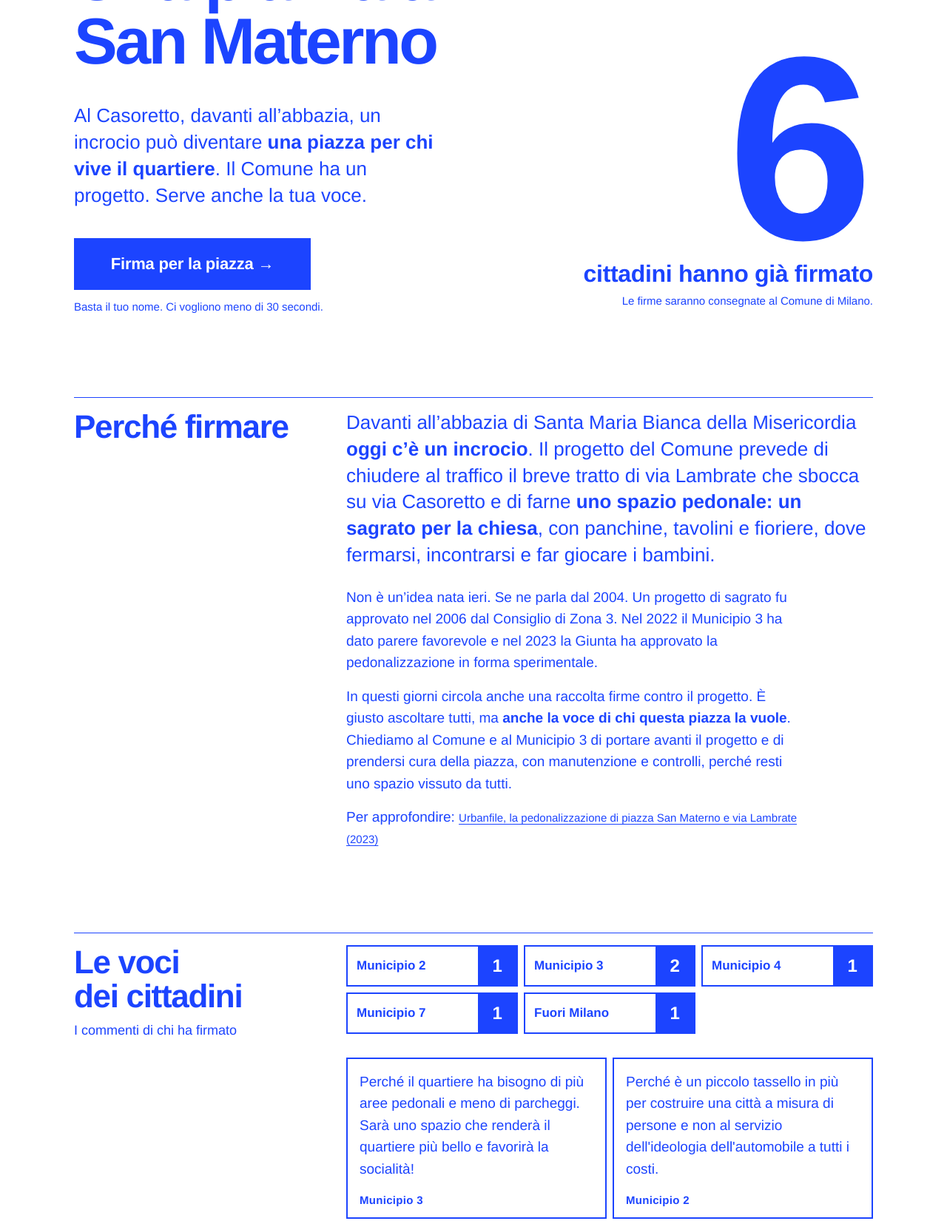
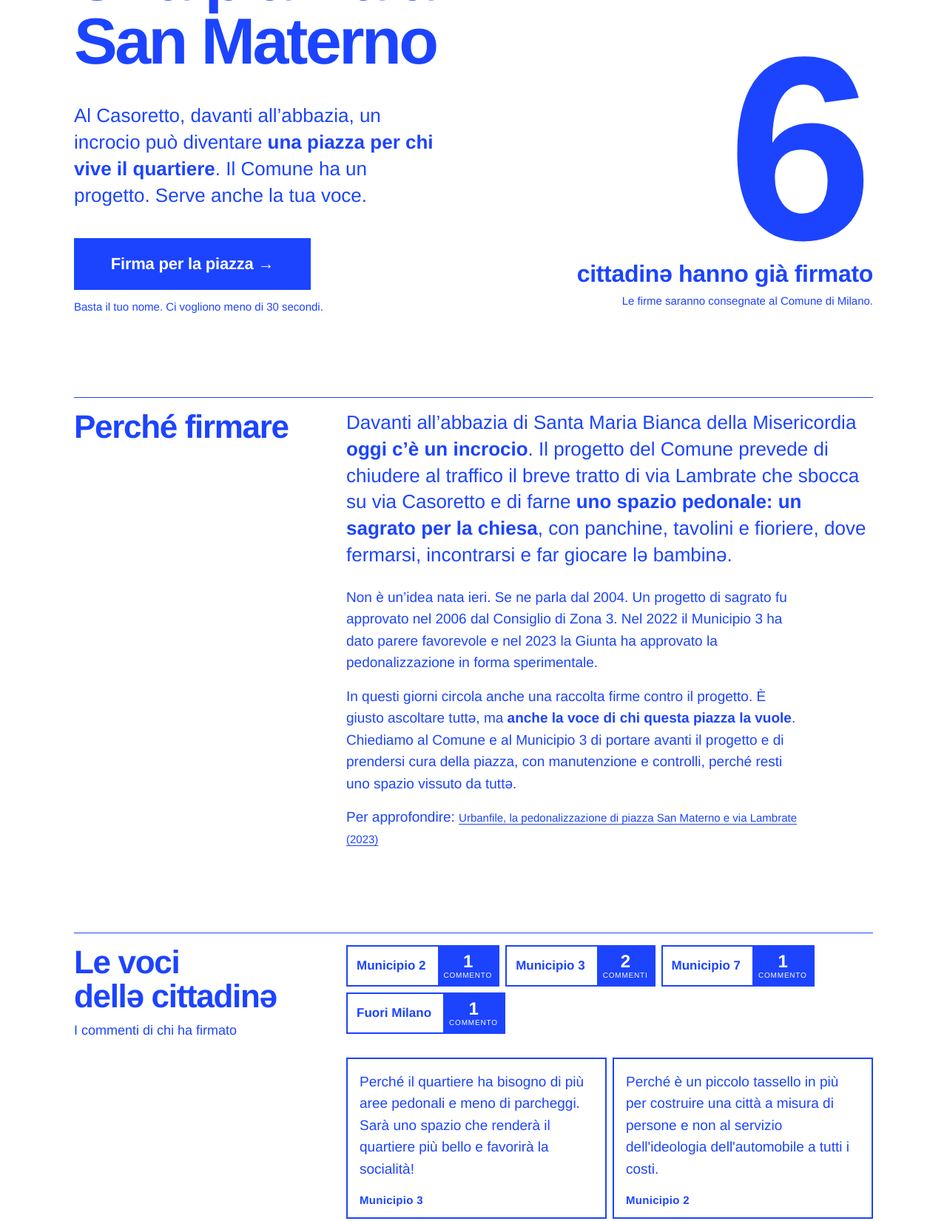
Before and after one commit to cittadinanzaattivamilano/PiazzaSanMaterno, a plain HTML site: page dist/index.html in a window 1280 px wide. Shown: the part 286-1937 px from the top of the page at 74% size. Drawn offline with Linux system fonts and the light colour scheme; no server answers.

Commit message:
Voci: riquadri stretti con conteggio commenti; mobile: numero a capo da 3 cifre e meno bianco in alto; linguaggio inclusivo
Co-Authored-By: Claude Opus 5.5 <noreply@anthropic.com>
Claude-Session: https://claude.ai/code/session_01MLSMTE6nJDMfFhkLsfSVGa

```diff
--- a/dist/index.html
+++ b/dist/index.html
@@ -127,7 +127,8 @@
   button.tile:hover { background: var(--blue); color: #fff; }
   button.tile:hover .n { background: #fff; color: var(--blue); }
   .tile .t { display: flex; align-items: center; padding: var(--u) var(--u) var(--u) calc(var(--u) * 1.5); min-width: 0; }
-  .tile .n { flex: none; min-width: 52px; padding: 0 var(--u); display: flex; align-items: center; justify-content: center; background: var(--blue); color: #fff; font-size: 24px; letter-spacing: -.02em; font-variant-numeric: tabular-nums; }
+  .tile .n { flex: none; min-width: 64px; padding: calc(var(--u) * .75) var(--u); display: flex; flex-direction: column; align-items: center; justify-content: center; gap: 2px; background: var(--blue); color: #fff; font-size: 24px; line-height: 1; letter-spacing: -.02em; font-variant-numeric: tabular-nums; }
+  .tile .n small { font-size: 10px; font-weight: 400; letter-spacing: .08em; text-transform: uppercase; }
   .tile[aria-pressed="true"] { background: var(--blue); color: #fff; }
   .tile[aria-pressed="true"] .n { background: #fff; color: var(--blue); }
   .tile.unk { border-style: dashed; }
@@ -151,7 +152,9 @@
   .status { font-family: var(--display); font-size: var(--t-caption); font-weight: 400; color: var(--blue); }
   .note { margin: calc(var(--u) * 3) 0 0; font-family: var(--display); font-size: var(--t-caption); font-weight: 400; line-height: 1.4; color: var(--blue); max-width: 58ch; }
   @media (min-width: 768px) {
-    .tiles { grid-template-columns: repeat(3, 1fr); }
+    .tiles { display: flex; flex-wrap: wrap; }
+    .tiles .tile { width: auto; white-space: nowrap; }
+    .tile .t { padding-right: calc(var(--u) * 2); }
     .voices { grid-template-columns: 1fr 1fr; align-items: start; }
     .vcol { display: flex; flex-direction: column; gap: var(--u); min-width: 0; }
   }
@@ -174,6 +177,14 @@
     .hero .count .num { text-align: left; padding-right: 0; font-size: clamp(104px, 32vw, 136px); }
     .hero .count .meta, .hero .act .meta { font-size: 13px; line-height: 1.35; }
     .hero .act .meta { margin-top: var(--u); }
+    /* da 3 cifre la scritta va sotto il numero */
+    .hero .count.stack { display: block; }
+    .hero .count.stack .num { margin: 0 0 var(--u); }
+    .hero .count.stack .num-label { margin: 0 0 calc(var(--u) * .5); }
+    /* meno bianco tra testata e titolo, cosi' il pulsante si vede nella prima schermata */
+    .top + .hero { margin-top: calc(var(--u) * 3 - var(--section)); }
+    .hero h1 { margin-bottom: calc(var(--u) * 2); }
+    .hero .lead { font-size: 20px; margin-bottom: calc(var(--u) * 3); }
     .meta, .hint, .foot, .foot p { font-size: 13px; }
     .tiles, .selinfo { display: none !important; }
     blockquote .m, blockquote cite, blockquote footer { font-size: 13px; }
@@ -204,7 +215,7 @@
     </div>
     <div class="count" aria-label="Firme raccolte">
       <p class="num" id="num"><span id="total">6</span></p>
-      <p class="num-label" id="numlabel">cittadini hanno già firmato</p>
+      <p class="num-label" id="numlabel">cittadinə hanno già firmato</p>
       <p class="meta">Le firme saranno consegnate al Comune di Milano.</p>
     </div>
   </section>
@@ -212,19 +223,19 @@
   <section class="sec story grid">
     <h2>Perché firmare</h2>
     <div class="body">
-      <p>Davanti all’abbazia di Santa Maria Bianca della Misericordia <strong>oggi c’è un incrocio</strong>. Il progetto del Comune prevede di chiudere al traffico il breve tratto di via Lambrate che sbocca su via Casoretto e di farne <strong>uno spazio pedonale: un sagrato per la chiesa</strong>, con panchine, tavolini e fioriere, dove fermarsi, incontrarsi e far giocare i bambini.</p>
+      <p>Davanti all’abbazia di Santa Maria Bianca della Misericordia <strong>oggi c’è un incrocio</strong>. Il progetto del Comune prevede di chiudere al traffico il breve tratto di via Lambrate che sbocca su via Casoretto e di farne <strong>uno spazio pedonale: un sagrato per la chiesa</strong>, con panchine, tavolini e fioriere, dove fermarsi, incontrarsi e far giocare lə bambinə.</p>
       <p>Non è un’idea nata ieri. Se ne parla dal 2004. Un progetto di sagrato fu approvato nel 2006 dal Consiglio di Zona 3. Nel 2022 il Municipio 3 ha dato parere favorevole e nel 2023 la Giunta ha approvato la pedonalizzazione in forma sperimentale.</p>
-      <p>In questi giorni circola anche una raccolta firme contro il progetto. È giusto ascoltare tutti, ma <strong>anche la voce di chi questa piazza la vuole</strong>. Chiediamo al Comune e al Municipio 3 di portare avanti il progetto e di prendersi cura della piazza, con manutenzione e controlli, perché resti uno spazio vissuto da tutti.</p>
+      <p>In questi giorni circola anche una raccolta firme contro il progetto. È giusto ascoltare tuttə, ma <strong>anche la voce di chi questa piazza la vuole</strong>. Chiediamo al Comune e al Municipio 3 di portare avanti il progetto e di prendersi cura della piazza, con manutenzione e controlli, perché resti uno spazio vissuto da tuttə.</p>
       <p class="ref">Per approfondire: <a href="https://blog.urbanfile.org/2023/07/21/milano-casoretto-pedonalizzazione-di-piazza-san-materno-e-via-lambrate/" target="_blank" rel="noopener">Urbanfile, la pedonalizzazione di piazza San Materno e via Lambrate (2023)</a></p>
     </div>
   </section>
 
   <section class="sec voices-grid grid">
-    <h2>Le voci dei cittadini<span class="sub">I commenti di chi ha firmato</span></h2>
+    <h2>Le voci dellə cittadinə<span class="sub">I commenti di chi ha firmato</span></h2>
     <div class="body">
-      <p class="hint">I commenti di chi ha firmato<span class="desk">, divisi per Municipio. Tocca un riquadro per leggerli</span>.</p>
+      <p class="hint">I commenti di chi ha firmato.</p>
       <ul class="tiles" id="bars"></ul>
-      <p class="selinfo" id="selinfo" hidden><span id="selname"></span><button type="button" id="reset">Mostra tutti ×</button></p>
+      <p class="selinfo" id="selinfo" hidden><span id="selname"></span><button type="button" id="reset">Vedi tutti i commenti →</button></p>
       <div class="voices" id="voices"></div>
       <div class="more-row">
         <button class="more" id="more" type="button" hidden>Mostra altri commenti</button>
@@ -242,7 +253,7 @@
   </section>
 
   <section class="sec follow grid">
-    <h2>Resta aggiornato</h2>
+    <h2>Resta aggiornatə</h2>
     <div class="body">
       <p>Su Maledette Biciclette Milanesi raccontiamo come va avanti la piazza di San Materno e le altre iniziative per il quartiere e per la città.</p>
       <a class="cta cta-alt" href="https://maledettebiciclettemilanesi.substack.com/">Leggi gli aggiornamenti →</a>
@@ -259,7 +270,7 @@
 <div class="sticky" id="sticky" hidden><a class="cta" href="https://tally.so/r/5XXDl6">Firma per la piazza →</a></div>
 
 <script>
-var UPDATED = "30 ottobre 2026";
+var UPDATED = "31 ottobre 2026";
 var TOTAL = 6;
 var MUNICIPI = {"Municipio 3":2,"Municipio 2":1,"Municipio 4":1,"Municipio 7":1,"Fuori Milano":1};
 var COMMENTS = [{"m":"Municipio 3","e":true,"ok":true,"t":"Perché il quartiere ha bisogno di più aree pedonali e meno di parcheggi.  Sarà uno spazio che renderà il quartiere più bello e favorirà la socialità!"},{"m":"Municipio 2","e":true,"ok":false,"t":"Perché è un piccolo tassello in più per costruire una città a misura di persone e non al servizio dell'ideologia dell'automobile a tutti i costi."},{"m":"Municipio 3","e":true,"ok":false,"t":"Sono cresciuto in via Ampère e andato all'oratorio Casoretto per 15 anni. È sempre stato un punto dolente la strada subito fuori dal cancello dell'ingresso, per la quantità di bambini che si muovono nelle vicinanze. Inoltre la facciata della chiesa è bellissima e sarebbe bello poterne godere con delle panchine"},{"m":"Municipio 7","e":true,"ok":false,"t":"perché serve distribuire meglio lo spazio in città!"},{"m":"Fuori Milano","e":true,"ok":false,"t":"Perche lo spazio pubblico dedicato alle persone è troppo poco rispetto a quello dedicato alle auto, nella città con i migliori mezzi pubblici in Italia"}];
@@ -290,7 +301,7 @@ var LIVE_URL = "https://piazza-san-matern.cittadinanzaattivamilano.workers.dev";
     num.style.fontSize = "";
     if (!window.matchMedia("(min-width: 768px)").matches) {
       /* telefono: il numero non supera meta' della larghezza, il resto e' per il testo */
-      var wm = $("total").getBoundingClientRect().width, maxW = wrap.clientWidth * 0.5;
+      var wm = $("total").getBoundingClientRect().width, maxW = wrap.clientWidth * (wrap.classList.contains("stack") ? 0.98 : 0.5);
       if (wm > maxW) num.style.fontSize = (parseFloat(getComputedStyle(num).fontSize) * maxW / wm) + "px";
       return;
     }
@@ -308,7 +319,8 @@ var LIVE_URL = "https://piazza-san-matern.cittadinanzaattivamilano.workers.dev";
   function init(D) {
     var TOTAL = D.TOTAL, UPDATED = D.UPDATED, MUNICIPI = D.MUNICIPI, COMMENTS = D.COMMENTS;
     $("total").textContent = it.format(TOTAL);
-    $("numlabel").textContent = TOTAL === 1 ? "cittadino ha già firmato" : "cittadini hanno già firmato";
+    document.querySelector(".count").classList.toggle("stack", TOTAL >= 100);
+    $("numlabel").textContent = TOTAL === 1 ? "cittadinə ha già firmato" : "cittadinə hanno già firmato";
 
     var counts = {};
     COMMENTS.forEach(function (x) { if (x.m) counts[x.m] = (counts[x.m] || 0) + 1; });
@@ -346,10 +358,8 @@ var LIVE_URL = "https://piazza-san-matern.cittadinanzaattivamilano.workers.dev";
     }
     moreBtn.onclick = function () { render(false); };
 
-    /* Riquadri dei Municipi: il numero e' quello delle firme, il tocco filtra i commenti */
-    var rows = Object.keys(MUNICIPI).map(function (k) { return [k, MUNICIPI[k]]; });
-    var munTotal = rows.reduce(function (s, e) { return s + e[1]; }, 0);
-    if (TOTAL > munTotal) rows.push(["Non indicato", TOTAL - munTotal, true]);
+    /* Riquadri dei Municipi: il numero e' quello dei commenti, il tocco li filtra */
+    var rows = Object.keys(counts).map(function (k) { return [k, counts[k]]; });
     rows.sort(function (a, b) { return order(a[0]) - order(b[0]); });
     var box = $("bars"), tiles = [];
     box.textContent = "";
@@ -359,7 +369,9 @@ var LIVE_URL = "https://piazza-san-matern.cittadinanzaattivamilano.workers.dev";
       var clickable = !r[2] && counts[r[0]];
       var t = el(clickable ? "button" : "div", "tile" + (r[2] ? " unk" : ""));
       t.appendChild(el("span", "t", r[0]));
-      t.appendChild(el("span", "n", it.format(r[1])));
+      var n = el("span", "n", it.format(r[1]));
+      n.appendChild(el("small", null, r[1] === 1 ? "commento" : "commenti"));
+      t.appendChild(n);
       if (clickable) {
         t.type = "button";
         t.setAttribute("aria-pressed", "false");
```
Also changed, not shown: index.template.html (+28 -16 lines).
